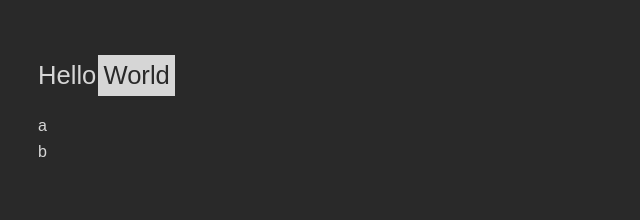
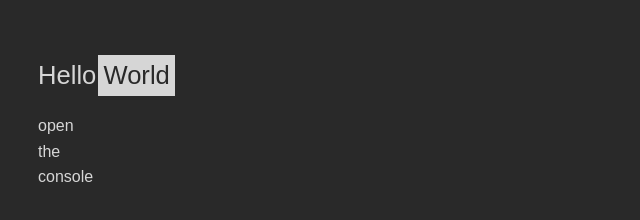
Before and after one commit to shannonmoeller/vanilla-zero, a plain HTML site: page client/index.html in a window 1280 px wide. Shown: the whole page, without its empty margins (0-640 px from the left). Drawn offline with Linux system fonts and the light colour scheme.

Commit message:
Updated example

```diff
--- a/client/index.html
+++ b/client/index.html
@@ -10,8 +10,9 @@
 <body>
 	<h1>Hello <span class="inv">World</span></h1>
 
-	<sm-box>a</sm-box>
-	<sm-box>b</sm-box>
+	<sm-box>open</sm-box>
+	<sm-box>the</sm-box>
+	<sm-box>console</sm-box>
 
 	<script type="module" src="./js/index.js"></script>
 </body>
```
